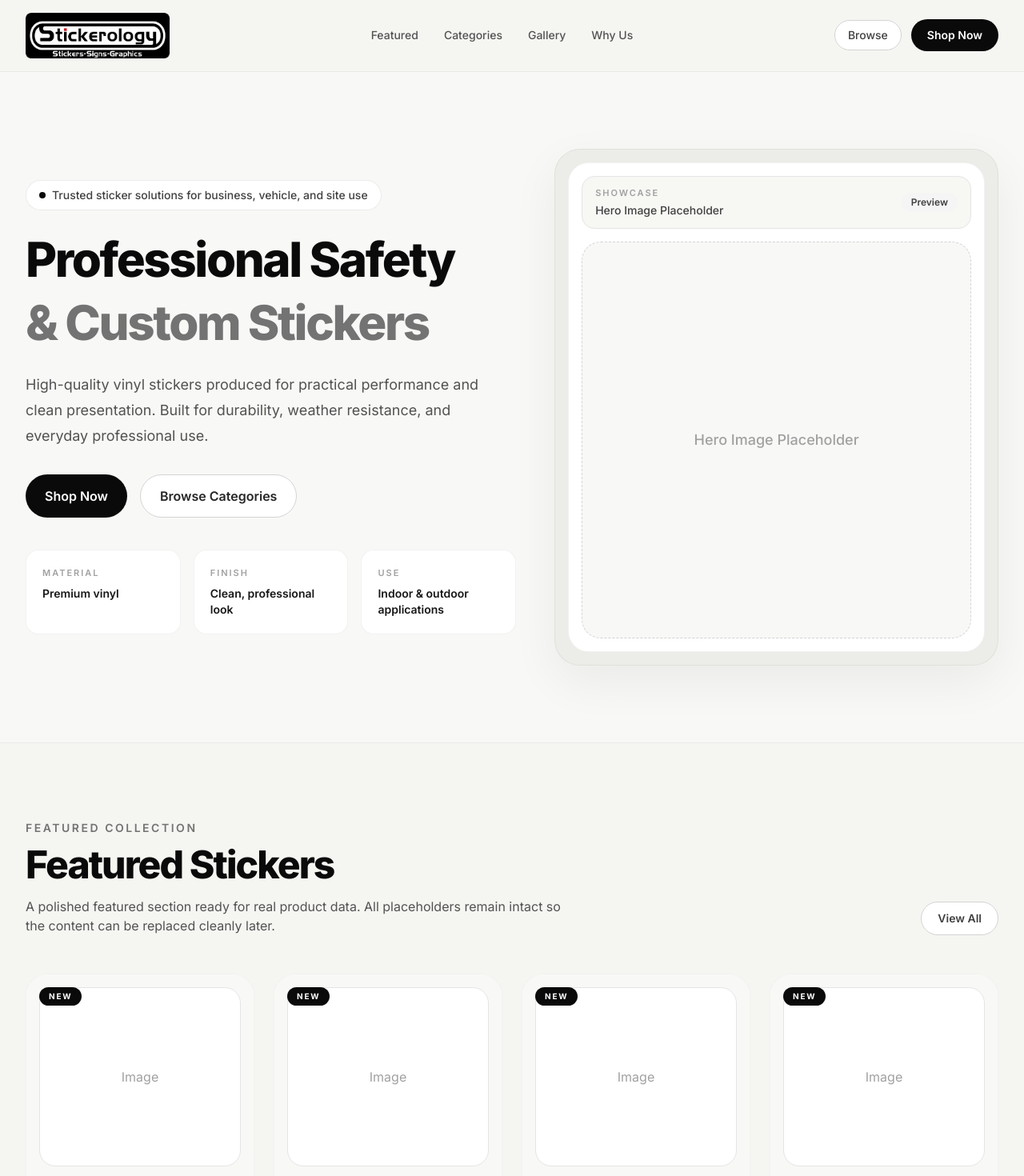
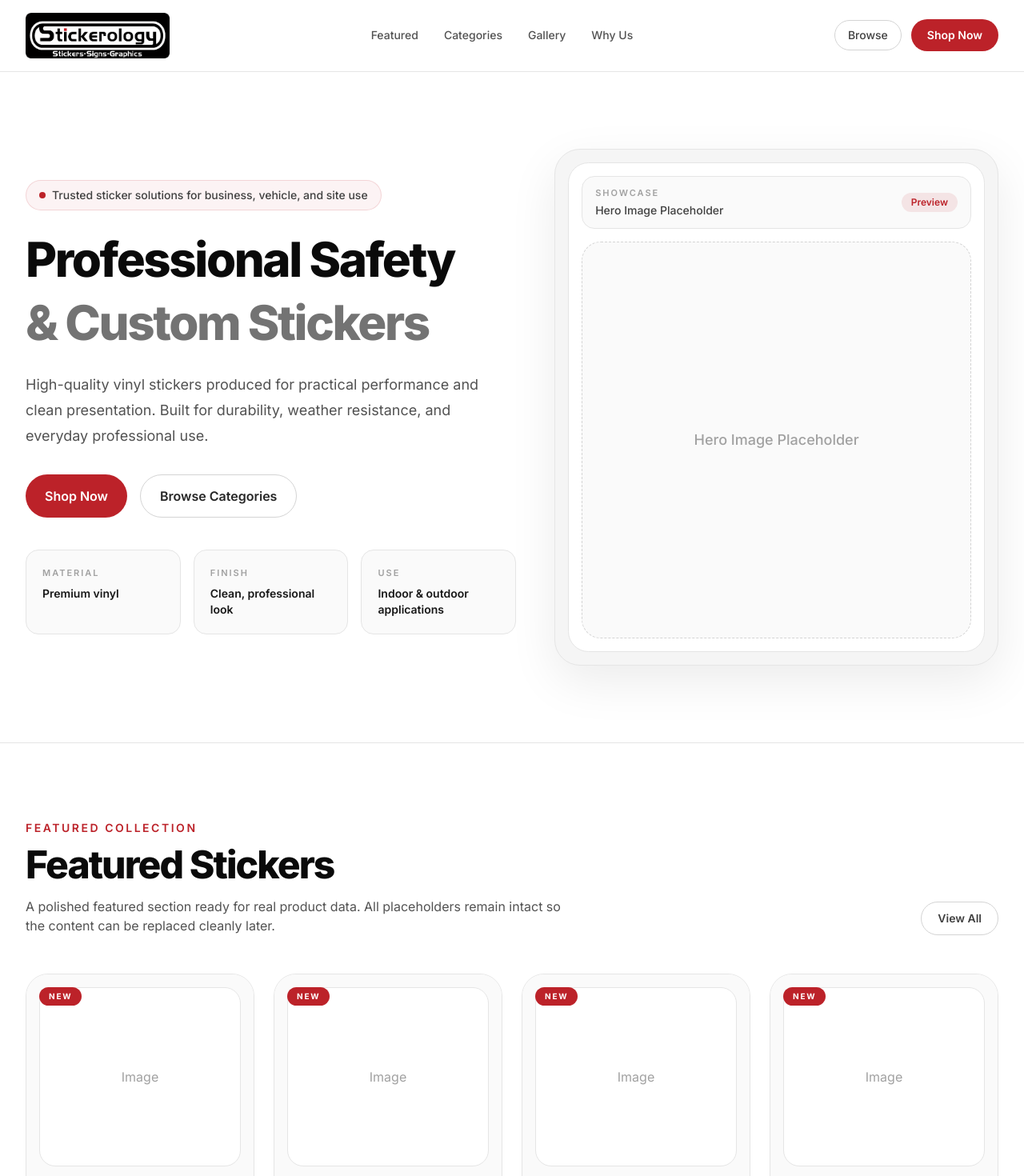
Before and after one commit to cleanwebsitesuk/stickerology, a Next.js app: page / in a window 1280 px wide. Shown: the top 1470 px of the page at 80% size. Built offline with nearby package versions, Linux system fonts and the light colour scheme.

Commit message:
Update page.tsx

```diff
--- a/app/page.tsx
+++ b/app/page.tsx
@@ -24,9 +24,9 @@ export default function Home() {
   ];
 
   return (
-    <main className={`${inter.className} min-h-screen bg-[#f5f5f2] text-neutral-950`}>
+    <main className={`${inter.className} min-h-screen bg-white text-neutral-950`}>
       {/* HEADER */}
-      <header className="sticky top-0 z-50 border-b border-black/5 bg-[#f5f5f2]/90 backdrop-blur-xl">
+      <header className="sticky top-0 z-50 border-b border-neutral-200 bg-white/90 backdrop-blur-xl">
         <div className="mx-auto flex max-w-7xl items-center justify-between px-6 py-4 lg:px-8">
           <div className="flex items-center gap-4">
             <Image
@@ -40,25 +40,25 @@ export default function Home() {
           </div>
 
           <nav className="hidden items-center gap-8 text-sm font-medium text-neutral-600 md:flex">
-            <a href="#featured" className="transition hover:text-neutral-950">
+            <a href="#featured" className="transition hover:text-[#BC2229]">
               Featured
             </a>
-            <a href="#categories" className="transition hover:text-neutral-950">
+            <a href="#categories" className="transition hover:text-[#BC2229]">
               Categories
             </a>
-            <a href="#gallery" className="transition hover:text-neutral-950">
+            <a href="#gallery" className="transition hover:text-[#BC2229]">
               Gallery
             </a>
-            <a href="#why-us" className="transition hover:text-neutral-950">
+            <a href="#why-us" className="transition hover:text-[#BC2229]">
               Why Us
             </a>
           </nav>
 
           <div className="flex items-center gap-3">
-            <button className="hidden rounded-full border border-neutral-300 bg-white px-4 py-2 text-sm font-medium text-neutral-700 transition hover:border-neutral-400 hover:text-neutral-950 md:inline-flex">
+            <button className="hidden rounded-full border border-neutral-300 bg-white px-4 py-2 text-sm font-medium text-neutral-700 transition hover:border-[#BC2229]/35 hover:text-[#BC2229] md:inline-flex">
               Browse
             </button>
-            <button className="inline-flex rounded-full bg-neutral-950 px-5 py-2.5 text-sm font-semibold text-white transition hover:bg-neutral-800">
+            <button className="inline-flex rounded-full bg-[#BC2229] px-5 py-2.5 text-sm font-semibold text-white transition hover:bg-[#a61d24]">
               Shop Now
             </button>
           </div>
@@ -66,11 +66,11 @@ export default function Home() {
       </header>
 
       {/* HERO */}
-      <section className="border-b border-black/5 bg-[#f8f8f6]">
+      <section className="border-b border-neutral-200 bg-white">
         <div className="mx-auto grid max-w-7xl gap-12 px-6 py-14 md:grid-cols-[1.05fr_0.95fr] md:items-center md:py-20 lg:px-8 lg:py-24">
           <div className="max-w-2xl">
-            <div className="inline-flex items-center gap-2 rounded-full border border-black/8 bg-white px-4 py-2 text-sm font-medium text-neutral-700">
-              <span className="h-2 w-2 rounded-full bg-neutral-950" />
+            <div className="inline-flex items-center gap-2 rounded-full border border-[#BC2229]/15 bg-[#BC2229]/[0.05] px-4 py-2 text-sm font-medium text-neutral-700">
+              <span className="h-2 w-2 rounded-full bg-[#BC2229]" />
               Trusted sticker solutions for business, vehicle, and site use
             </div>
 
@@ -86,7 +86,7 @@ export default function Home() {
             </p>
 
             <div className="mt-8 flex flex-col gap-4 sm:flex-row">
-              <button className="inline-flex items-center justify-center rounded-full bg-neutral-950 px-6 py-3.5 font-semibold text-white transition hover:bg-neutral-800">
+              <button className="inline-flex items-center justify-center rounded-full bg-[#BC2229] px-6 py-3.5 font-semibold text-white transition hover:bg-[#a61d24]">
                 Shop Now
               </button>
               <button className="inline-flex items-center justify-center rounded-full border border-neutral-300 bg-white px-6 py-3.5 font-semibold text-neutral-800 transition hover:border-neutral-400 hover:bg-neutral-50">
@@ -95,13 +95,15 @@ export default function Home() {
             </div>
 
             <div className="mt-10 grid gap-4 sm:grid-cols-3">
-              <div className="rounded-2xl border border-black/5 bg-white p-5">
+              <div className="rounded-2xl border border-neutral-200 bg-neutral-50 p-5">
                 <p className="text-[11px] font-semibold uppercase tracking-[0.18em] text-neutral-400">
                   Material
                 </p>
-                <p className="mt-2 text-sm font-semibold text-neutral-900">Premium vinyl</p>
+                <p className="mt-2 text-sm font-semibold text-neutral-900">
+                  Premium vinyl
+                </p>
               </div>
-              <div className="rounded-2xl border border-black/5 bg-white p-5">
+              <div className="rounded-2xl border border-neutral-200 bg-neutral-50 p-5">
                 <p className="text-[11px] font-semibold uppercase tracking-[0.18em] text-neutral-400">
                   Finish
                 </p>
@@ -109,7 +111,7 @@ export default function Home() {
                   Clean, professional look
                 </p>
               </div>
-              <div className="rounded-2xl border border-black/5 bg-white p-5">
+              <div className="rounded-2xl border border-neutral-200 bg-neutral-50 p-5">
                 <p className="text-[11px] font-semibold uppercase tracking-[0.18em] text-neutral-400">
                   Use
                 </p>
@@ -121,9 +123,9 @@ export default function Home() {
           </div>
 
           <div className="relative">
-            <div className="rounded-[2rem] border border-black/5 bg-[#ecece8] p-3 shadow-[0_20px_60px_rgba(0,0,0,0.06)] md:p-4">
-              <div className="rounded-[1.6rem] border border-black/5 bg-white p-4">
-                <div className="mb-4 flex items-center justify-between rounded-2xl border border-neutral-200 bg-[#f7f7f4] px-4 py-3">
+            <div className="rounded-[2rem] border border-neutral-200 bg-neutral-100 p-3 shadow-[0_20px_60px_rgba(0,0,0,0.08)] md:p-4">
+              <div className="rounded-[1.6rem] border border-neutral-200 bg-white p-4">
+                <div className="mb-4 flex items-center justify-between rounded-2xl border border-neutral-200 bg-neutral-50 px-4 py-3">
                   <div>
                     <p className="text-[11px] font-semibold uppercase tracking-[0.18em] text-neutral-400">
                       Showcase
@@ -132,12 +134,12 @@ export default function Home() {
                       Hero Image Placeholder
                     </p>
                   </div>
-                  <span className="rounded-full bg-neutral-100 px-3 py-1 text-xs font-semibold text-neutral-700">
+                  <span className="rounded-full bg-[#BC2229]/10 px-3 py-1 text-xs font-semibold text-[#BC2229]">
                     Preview
                   </span>
                 </div>
 
-                <div className="flex h-80 items-center justify-center rounded-[1.5rem] border border-dashed border-neutral-300 bg-[#f8f8f6] md:h-[31rem]">
+                <div className="flex h-80 items-center justify-center rounded-[1.5rem] border border-dashed border-neutral-300 bg-neutral-50 md:h-[31rem]">
                   <span className="text-lg font-medium text-neutral-400">
                     Hero Image Placeholder
                   </span>
@@ -155,7 +157,7 @@ export default function Home() {
       >
         <div className="flex flex-col gap-4 md:flex-row md:items-end md:justify-between">
           <div className="max-w-2xl">
-            <p className="text-sm font-semibold uppercase tracking-[0.18em] text-neutral-500">
+            <p className="text-sm font-semibold uppercase tracking-[0.18em] text-[#BC2229]">
               Featured Collection
             </p>
             <h2 className="mt-3 text-3xl font-extrabold tracking-[-0.04em] md:text-5xl">
@@ -168,7 +170,7 @@ export default function Home() {
             </p>
           </div>
 
-          <button className="inline-flex w-fit items-center rounded-full border border-neutral-300 bg-white px-5 py-2.5 text-sm font-semibold text-neutral-700 transition hover:border-neutral-400 hover:text-neutral-950">
+          <button className="inline-flex w-fit items-center rounded-full border border-neutral-300 bg-white px-5 py-2.5 text-sm font-semibold text-neutral-700 transition hover:border-[#BC2229]/35 hover:text-[#BC2229]">
             View All
           </button>
         </div>
@@ -177,10 +179,10 @@ export default function Home() {
           {Array.from({ length: 8 }).map((_, i) => (
             <article
               key={i}
-              className="group overflow-hidden rounded-[1.75rem] border border-black/5 bg-white transition duration-300 hover:-translate-y-1 hover:shadow-[0_18px_50px_rgba(0,0,0,0.06)]"
+              className="group overflow-hidden rounded-[1.75rem] border border-neutral-200 bg-white transition duration-300 hover:-translate-y-1 hover:shadow-[0_18px_50px_rgba(0,0,0,0.08)]"
             >
-              <div className="relative border-b border-black/5 bg-[#f8f8f6] p-4">
-                <div className="absolute left-4 top-4 rounded-full bg-neutral-950 px-3 py-1 text-[10px] font-bold uppercase tracking-[0.18em] text-white">
+              <div className="relative border-b border-neutral-200 bg-neutral-50 p-4">
+                <div className="absolute left-4 top-4 rounded-full bg-[#BC2229] px-3 py-1 text-[10px] font-bold uppercase tracking-[0.18em] text-white">
                   New
                 </div>
                 <div className="flex h-56 items-center justify-center rounded-[1.25rem] border border-neutral-200 bg-white">
@@ -190,7 +192,7 @@ export default function Home() {
 
               <div className="p-5">
                 <div className="mb-3 flex items-center justify-between gap-3">
-                  <span className="rounded-full bg-neutral-100 px-3 py-1 text-xs font-semibold uppercase tracking-wide text-neutral-700">
+                  <span className="rounded-full bg-[#BC2229]/10 px-3 py-1 text-xs font-semibold uppercase tracking-wide text-[#BC2229]">
                     Featured
                   </span>
                   <span className="text-xs font-medium text-neutral-400">
@@ -210,7 +212,7 @@ export default function Home() {
                   <span className="text-base font-bold text-neutral-950">
                     Price Placeholder
                   </span>
-                  <button className="rounded-full bg-neutral-950 px-4 py-2 text-sm font-semibold text-white transition hover:bg-neutral-800">
+                  <button className="rounded-full bg-neutral-950 px-4 py-2 text-sm font-semibold text-white transition hover:bg-[#BC2229]">
                     Add
                   </button>
                 </div>
@@ -223,9 +225,9 @@ export default function Home() {
       {/* CATEGORIES */}
       <section id="categories" className="py-20 md:py-24">
         <div className="mx-auto max-w-7xl px-6 lg:px-8">
-          <div className="rounded-[2rem] border border-black/5 bg-white p-8 shadow-[0_14px_40px_rgba(0,0,0,0.04)] md:p-10">
+          <div className="rounded-[2rem] border border-neutral-200 bg-white p-8 shadow-[0_14px_40px_rgba(0,0,0,0.05)] md:p-10">
             <div className="max-w-2xl">
-              <p className="text-sm font-semibold uppercase tracking-[0.18em] text-neutral-500">
+              <p className="text-sm font-semibold uppercase tracking-[0.18em] text-[#BC2229]">
                 Browse
               </p>
               <h2 className="mt-3 text-3xl font-extrabold tracking-[-0.04em] md:text-5xl">
@@ -241,9 +243,9 @@ export default function Home() {
               {categories.map((cat, index) => (
                 <div
                   key={cat}
-                  className="group rounded-[1.5rem] border border-neutral-200 bg-[#f8f8f6] p-6 transition duration-300 hover:-translate-y-1 hover:bg-white hover:shadow-[0_16px_36px_rgba(0,0,0,0.05)]"
+                  className="group rounded-[1.5rem] border border-neutral-200 bg-neutral-50 p-6 transition duration-300 hover:-translate-y-1 hover:border-[#BC2229]/20 hover:bg-white hover:shadow-[0_16px_36px_rgba(0,0,0,0.06)]"
                 >
-                  <div className="flex h-16 w-16 items-center justify-center rounded-2xl border border-black/5 bg-white text-base font-extrabold text-neutral-700">
+                  <div className="flex h-16 w-16 items-center justify-center rounded-2xl border border-[#BC2229]/10 bg-white text-base font-extrabold text-[#BC2229]">
                     0{index + 1}
                   </div>
 
@@ -254,7 +256,7 @@ export default function Home() {
                         Category placeholder
                       </p>
                     </div>
-                    <span className="mt-1 text-neutral-300 transition group-hover:translate-x-1 group-hover:text-neutral-500">
+                    <span className="mt-1 text-neutral-300 transition group-hover:translate-x-1 group-hover:text-[#BC2229]">
                       →
                     </span>
                   </div>
@@ -271,7 +273,7 @@ export default function Home() {
         className="mx-auto max-w-7xl px-6 py-20 md:py-24 lg:px-8"
       >
         <div className="mb-10 max-w-2xl">
-          <p className="text-sm font-semibold uppercase tracking-[0.18em] text-neutral-500">
+          <p className="text-sm font-semibold uppercase tracking-[0.18em] text-[#BC2229]">
             Visual Showcase
           </p>
           <h2 className="mt-3 text-3xl font-extrabold tracking-[-0.04em] md:text-5xl">
@@ -284,27 +286,27 @@ export default function Home() {
         </div>
 
         <div className="grid gap-4 md:grid-cols-12 md:grid-rows-2">
-          <div className="flex h-56 items-center justify-center overflow-hidden rounded-[1.75rem] border border-neutral-200 bg-white transition hover:-translate-y-1 hover:shadow-[0_16px_40px_rgba(0,0,0,0.05)] md:col-span-5 md:h-[420px] md:row-span-2">
+          <div className="flex h-56 items-center justify-center overflow-hidden rounded-[1.75rem] border border-neutral-200 bg-white transition hover:-translate-y-1 hover:shadow-[0_16px_40px_rgba(0,0,0,0.06)] md:col-span-5 md:h-[420px] md:row-span-2">
             <span className="text-neutral-500">Preview</span>
           </div>
 
-          <div className="flex h-44 items-center justify-center overflow-hidden rounded-[1.5rem] border border-neutral-200 bg-[#efefeb] transition hover:-translate-y-1 hover:shadow-[0_16px_40px_rgba(0,0,0,0.05)] md:col-span-4 md:h-[202px]">
+          <div className="flex h-44 items-center justify-center overflow-hidden rounded-[1.5rem] border border-neutral-200 bg-neutral-100 transition hover:-translate-y-1 hover:shadow-[0_16px_40px_rgba(0,0,0,0.06)] md:col-span-4 md:h-[202px]">
             <span className="text-neutral-500">Preview</span>
           </div>
 
-          <div className="flex h-44 items-center justify-center overflow-hidden rounded-[1.5rem] border border-neutral-200 bg-[#efefeb] transition hover:-translate-y-1 hover:shadow-[0_16px_40px_rgba(0,0,0,0.05)] md:col-span-3 md:h-[202px]">
+          <div className="flex h-44 items-center justify-center overflow-hidden rounded-[1.5rem] border border-neutral-200 bg-neutral-100 transition hover:-translate-y-1 hover:shadow-[0_16px_40px_rgba(0,0,0,0.06)] md:col-span-3 md:h-[202px]">
             <span className="text-neutral-500">Preview</span>
           </div>
 
-          <div className="flex h-44 items-center justify-center overflow-hidden rounded-[1.5rem] border border-neutral-200 bg-[#efefeb] transition hover:-translate-y-1 hover:shadow-[0_16px_40px_rgba(0,0,0,0.05)] md:col-span-3 md:h-[202px]">
+          <div className="flex h-44 items-center justify-center overflow-hidden rounded-[1.5rem] border border-neutral-200 bg-neutral-100 transition hover:-translate-y-1 hover:shadow-[0_16px_40px_rgba(0,0,0,0.06)] md:col-span-3 md:h-[202px]">
             <span className="text-neutral-500">Preview</span>
           </div>
 
-          <div className="flex h-44 items-center justify-center overflow-hidden rounded-[1.5rem] border border-neutral-200 bg-[#efefeb] transition hover:-translate-y-1 hover:shadow-[0_16px_40px_rgba(0,0,0,0.05)] md:col-span-4 md:h-[202px]">
+          <div className="flex h-44 items-center justify-center overflow-hidden rounded-[1.5rem] border border-neutral-200 bg-neutral-100 transition hover:-translate-y-1 hover:shadow-[0_16px_40px_rgba(0,0,0,0.06)] md:col-span-4 md:h-[202px]">
             <span className="text-neutral-500">Preview</span>
           </div>
 
-          <div className="flex h-44 items-center justify-center overflow-hidden rounded-[1.5rem] border border-neutral-200 bg-[#efefeb] transition hover:-translate-y-1 hover:shadow-[0_16px_40px_rgba(0,0,0,0.05)] md:col-span-5 md:h-[202px]">
+          <div className="flex h-44 items-center justify-center overflow-hidden rounded-[1.5rem] border border-neutral-200 bg-neutral-100 transition hover:-translate-y-1 hover:shadow-[0_16px_40px_rgba(0,0,0,0.06)] md:col-span-5 md:h-[202px]">
             <span className="text-neutral-500">Preview</span>
           </div>
         </div>
@@ -313,12 +315,12 @@ export default function Home() {
       {/* WHY US */}
       <section
         id="why-us"
-        className="border-y border-black/5 bg-[#1f1f1d] py-20 text-white md:py-24"
+        className="border-y border-neutral-800 bg-neutral-950 py-20 text-white md:py-24"
       >
         <div className="mx-auto max-w-7xl px-6 lg:px-8">
           <div className="grid gap-12 lg:grid-cols-[0.8fr_1.2fr] lg:items-start">
             <div className="max-w-xl">
-              <p className="text-sm font-semibold uppercase tracking-[0.18em] text-neutral-400">
+              <p className="text-sm font-semibold uppercase tracking-[0.18em] text-[#f0b6b9]">
                 Why Choose Us
               </p>
               <h2 className="mt-3 text-3xl font-extrabold tracking-[-0.04em] md:text-5xl">
@@ -332,7 +334,7 @@ export default function Home() {
 
             <div className="grid gap-6 md:grid-cols-3">
               <div className="rounded-[1.75rem] border border-white/10 bg-white/5 p-8">
-                <div className="mb-5 h-1.5 w-14 rounded-full bg-neutral-500" />
+                <div className="mb-5 h-1.5 w-14 rounded-full bg-[#BC2229]" />
                 <h3 className="text-xl font-bold">Durable Materials</h3>
                 <p className="mt-3 leading-7 text-neutral-400">
                   Waterproof, weather-resistant vinyl designed to maintain
@@ -341,7 +343,7 @@ export default function Home() {
               </div>
 
               <div className="rounded-[1.75rem] border border-white/10 bg-white/5 p-8">
-                <div className="mb-5 h-1.5 w-14 rounded-full bg-neutral-500" />
+                <div className="mb-5 h-1.5 w-14 rounded-full bg-[#BC2229]" />
                 <h3 className="text-xl font-bold">Fast Dispatch</h3>
                 <p className="mt-3 leading-7 text-neutral-400">
                   Streamlined fulfilment focused on quick turnaround and reliable
@@ -350,7 +352,7 @@ export default function Home() {
               </div>
 
               <div className="rounded-[1.75rem] border border-white/10 bg-white/5 p-8">
-                <div className="mb-5 h-1.5 w-14 rounded-full bg-neutral-500" />
+                <div className="mb-5 h-1.5 w-14 rounded-full bg-[#BC2229]" />
                 <h3 className="text-xl font-bold">Custom Orders</h3>
                 <p className="mt-3 leading-7 text-neutral-400">
                   Flexible support for tailored sticker requirements across
@@ -364,9 +366,9 @@ export default function Home() {
 
       {/* CTA */}
       <section className="mx-auto max-w-6xl px-6 py-20 md:py-24 lg:px-8">
-        <div className="overflow-hidden rounded-[2rem] border border-black/5 bg-white p-10 shadow-[0_20px_60px_rgba(0,0,0,0.04)] md:p-14">
+        <div className="overflow-hidden rounded-[2rem] border border-neutral-200 bg-white p-10 shadow-[0_20px_60px_rgba(0,0,0,0.05)] md:p-14">
           <div className="mx-auto max-w-3xl text-center">
-            <p className="text-sm font-semibold uppercase tracking-[0.18em] text-neutral-500">
+            <p className="text-sm font-semibold uppercase tracking-[0.18em] text-[#BC2229]">
               Custom Enquiries
             </p>
             <h2 className="mt-3 text-3xl font-extrabold tracking-[-0.04em] md:text-5xl">
@@ -377,10 +379,10 @@ export default function Home() {
               design requirements.
             </p>
             <div className="mt-8 flex flex-col items-center justify-center gap-4 sm:flex-row">
-              <button className="inline-flex rounded-full bg-neutral-950 px-6 py-3.5 font-semibold text-white transition hover:bg-neutral-800">
+              <button className="inline-flex rounded-full bg-[#BC2229] px-6 py-3.5 font-semibold text-white transition hover:bg-[#a61d24]">
                 Request a Quote
               </button>
-              <button className="inline-flex rounded-full border border-neutral-300 px-6 py-3.5 font-semibold text-neutral-700 transition hover:border-neutral-400 hover:text-neutral-950">
+              <button className="inline-flex rounded-full border border-neutral-300 px-6 py-3.5 font-semibold text-neutral-700 transition hover:border-[#BC2229]/35 hover:text-[#BC2229]">
                 Contact Us
               </button>
             </div>
@@ -389,11 +391,11 @@ export default function Home() {
       </section>
 
       {/* FOOTER */}
-      <footer className="border-t border-black/5 bg-[#f8f8f6]">
+      <footer className="border-t border-neutral-200 bg-white">
         <div className="mx-auto grid max-w-7xl gap-10 px-6 py-14 md:grid-cols-[1.3fr_1fr_1fr_1fr] lg:px-8">
           <div className="max-w-sm">
             <div className="flex items-center gap-4">
-              <div className="flex h-12 w-12 items-center justify-center rounded-2xl bg-neutral-950 text-sm font-black text-white">
+              <div className="flex h-12 w-12 items-center justify-center rounded-2xl bg-[#BC2229] text-sm font-black text-white">
                 S
               </div>
               <div>
@@ -420,7 +422,7 @@ export default function Home() {
               <ul className="mt-4 space-y-3 text-neutral-600">
                 {section.links.map((link) => (
                   <li key={link}>
-                    <a href="#" className="transition hover:text-neutral-950">
+                    <a href="#" className="transition hover:text-[#BC2229]">
                       {link}
                     </a>
                   </li>
@@ -430,7 +432,7 @@ export default function Home() {
           ))}
         </div>
 
-        <div className="border-t border-black/5">
+        <div className="border-t border-neutral-200">
           <div className="mx-auto flex max-w-7xl flex-col gap-3 px-6 py-6 text-sm text-neutral-500 md:flex-row md:items-center md:justify-between lg:px-8">
             <p>© Stickerology. All rights reserved.</p>
             <p>Professional safety & custom sticker solutions.</p>
```
